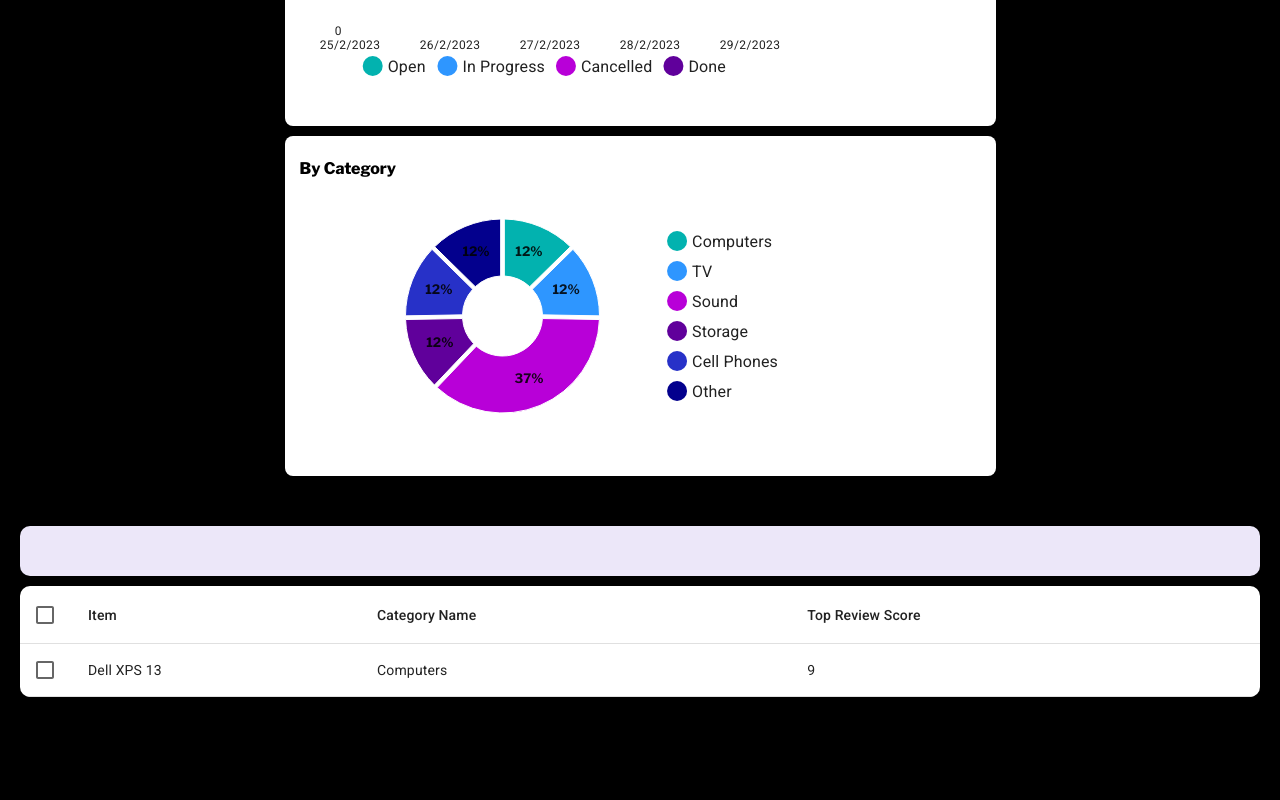
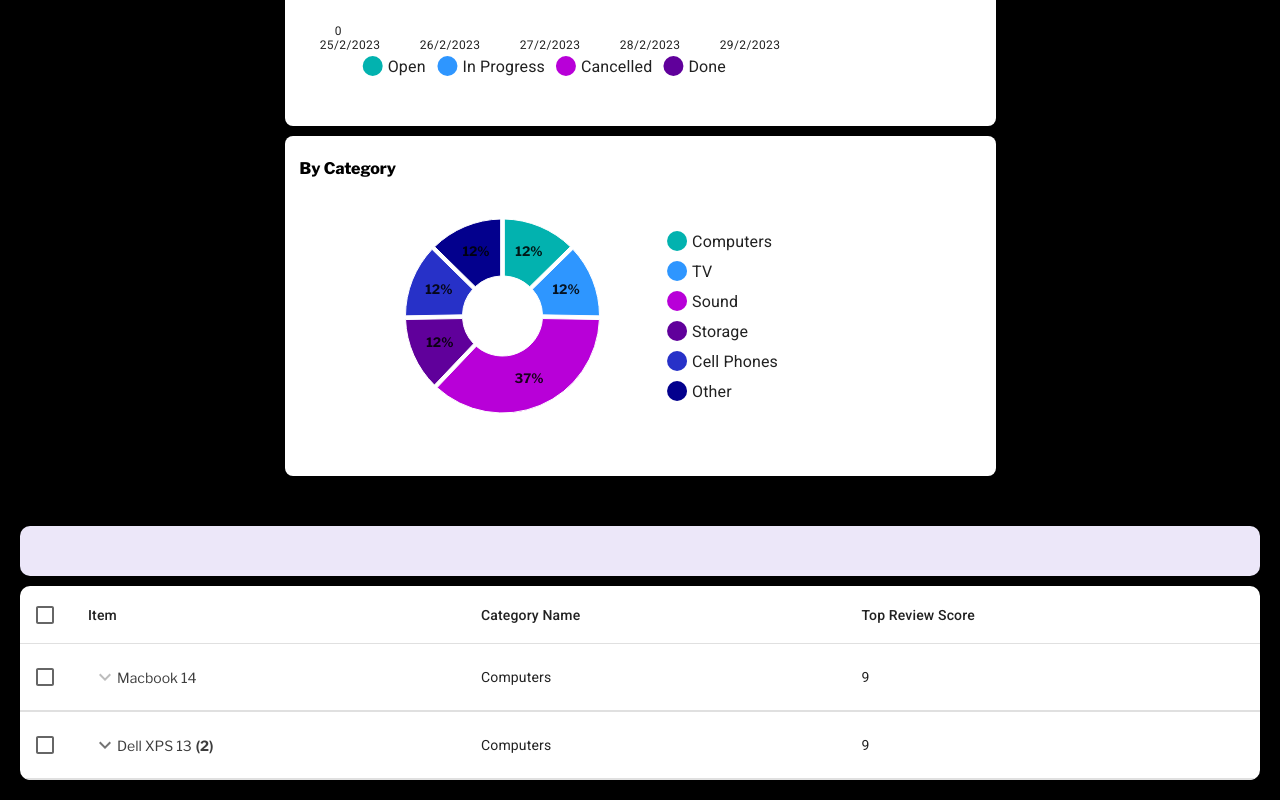
Before and after one commit to Soni-L/opus-electronic-store, a React (Vite) app: page / in a window 1280 px wide. Shown: the part 508-1308 px from the top of the page. Before the commit the page ends 1225 px from the top, so only its background shows below. Built offline with nearby package versions, Linux system fonts and the light colour scheme.

Commit message:
collapsible section

```diff
--- a/src/components/InventoryTable/InventoryTable.jsx
+++ b/src/components/InventoryTable/InventoryTable.jsx
@@ -13,6 +13,7 @@ import {
   Paper,
 } from "@mui/material";
 import { visuallyHidden } from "@mui/utils";
+import OrdersRow from "./OrdersRow";
 
 const status = {
   open: "Open",
@@ -26,6 +27,12 @@ const tableDataResponse = {
   items: [
     {
       id: 1,
+      itemName: "Macbook 14",
+      categoryName: "Computers",
+      topReviewScore: "9",
+    },
+    {
+      id: 2,
       itemName: "Dell XPS 13",
       categoryName: "Computers",
       topReviewScore: "9",
@@ -78,13 +85,7 @@ const firstOrderheadCells = [
   },
 ];
 
-const rows = tableDataResponse.items.map((item) => {
-  return {
-    itemName: item.itemName,
-    categoryName: item.categoryName,
-    topReviewScore: item.topReviewScore,
-  };
-});
+const rows = tableDataResponse.items;
 
 function EnhancedTableHead(props) {
   const {
@@ -233,29 +234,13 @@ export default function InventoryTable() {
               const labelId = `enhanced-table-checkbox-${index}`;
 
               return (
-                <TableRow
-                  hover
-                  onClick={(event) => handleClick(event, row.id)}
-                  role="checkbox"
-                  aria-checked={isItemSelected}
-                  tabIndex={-1}
+                <OrdersRow
                   key={row.id}
-                  selected={isItemSelected}
-                  sx={{ cursor: "pointer" }}
-                >
-                  <TableCell padding="checkbox">
-                    <Checkbox
-                      color="primary"
-                      checked={isItemSelected}
-                      inputProps={{
-                        "aria-labelledby": labelId,
-                      }}
-                    />
-                  </TableCell>
-                  <TableCell align="left">{row.itemName}</TableCell>
-                  <TableCell align="left">{row.categoryName}</TableCell>
-                  <TableCell align="left">{row.topReviewScore}</TableCell>
-                </TableRow>
+                  row={row}
+                  isItemSelected={isItemSelected}
+                  handleClick={handleClick}
+                  labelId={labelId}
+                />
               );
             })}
           </TableBody>
--- /dev/null
+++ b/src/components/InventoryTable/OrdersRow.jsx
@@ -0,0 +1,88 @@
+import React from "react";
+import {
+  Box,
+  Collapse,
+  IconButton,
+  Table,
+  TableBody,
+  TableSortLabel,
+  Checkbox,
+  TableCell,
+  TableContainer,
+  TableHead,
+  TableRow,
+  Paper,
+} from "@mui/material";
+import KeyboardArrowDownIcon from "@mui/icons-material/KeyboardArrowDown";
+import KeyboardArrowUpIcon from "@mui/icons-material/KeyboardArrowUp";
+
+export default function OrdersRow(props) {
+  const { row, handleClick, isItemSelected, labelId } = props;
+  const [open, setOpen] = React.useState(false);
+
+  return (
+    <>
+      <TableRow
+        hover
+        role="checkbox"
+        aria-checked={isItemSelected}
+        tabIndex={-1}
+        key={row.id}
+        selected={isItemSelected}
+      >
+        <TableCell padding="checkbox">
+          <Checkbox
+            onClick={(event) => handleClick(event, row.id)}
+            color="primary"
+            checked={isItemSelected}
+            inputProps={{
+              "aria-labelledby": labelId,
+            }}
+          />
+        </TableCell>
+        <TableCell>
+          <IconButton
+            aria-label="expand row"
+            size="small"
+            onClick={() => setOpen(!open)}
+            disabled={row?.orderItems?.length ? false : true}
+          >
+            {open ? <KeyboardArrowUpIcon /> : <KeyboardArrowDownIcon />}
+            <span
+              style={{
+                fontFamily: "LibreFranklin",
+                fontSize: "14px",
+                fontWeight: "400",
+                color: "#3D3D3D",
+              }}
+            >
+              {row.itemName}
+            </span>
+            <span
+              style={{
+                fontFamily: "LibreFranklin",
+                fontSize: "14px",
+                fontWeight: 700,
+                color: "#3D3D3D",
+                paddingLeft: "4px",
+              }}
+            >
+              {row?.orderItems?.length ? ` (${row?.orderItems?.length})` : ""}
+            </span>
+          </IconButton>
+        </TableCell>
+        {/* <TableCell align="left">{row.itemName}</TableCell> */}
+        <TableCell align="left">{row.categoryName}</TableCell>
+        <TableCell align="left">{row.topReviewScore}</TableCell>
+      </TableRow>
+
+      <TableRow>
+        <TableCell style={{ paddingBottom: 0, paddingTop: 0 }} colSpan={6}>
+          <Collapse in={open} timeout="auto" unmountOnExit>
+            <div>hello collapsible world!</div>
+          </Collapse>
+        </TableCell>
+      </TableRow>
+    </>
+  );
+}
```
